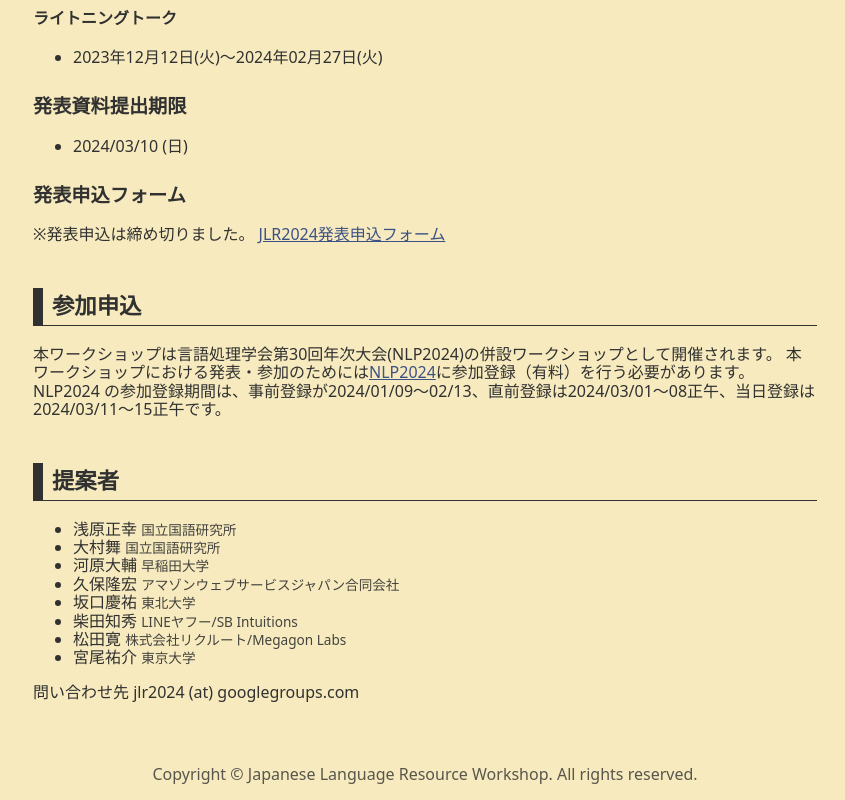
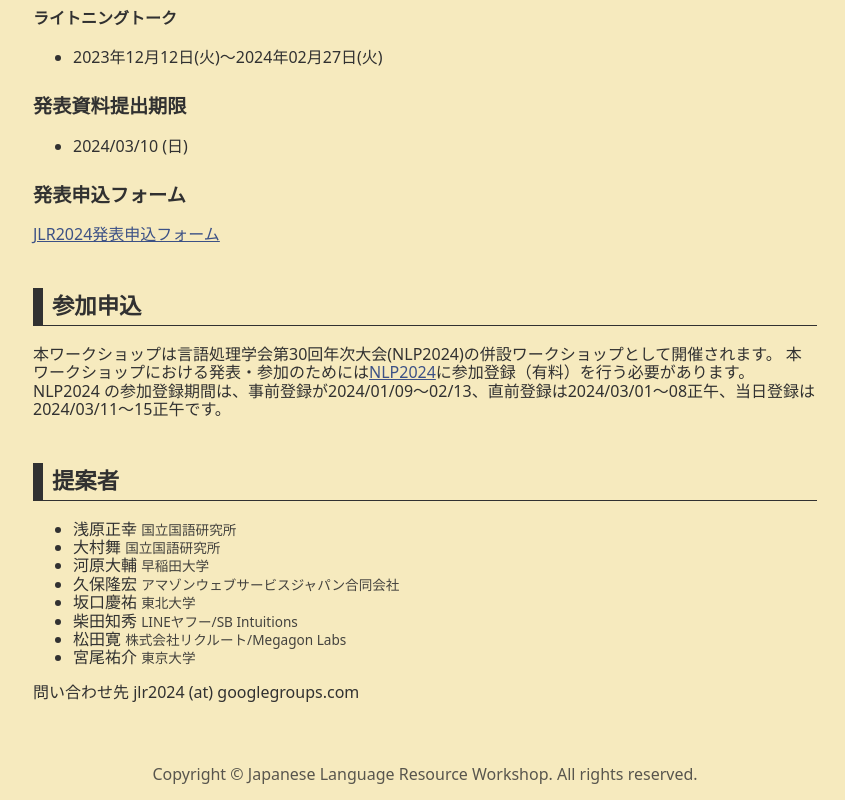
Before and after one commit to jedworkshop/JLR2024, an Eleventy site: page src/index.md in a window 1280 px wide. Shown: the part 3583-4383 px from the top of the page, without its empty margins (215-1060 px from the left). Built offline with nearby package versions, Linux system fonts and the light colour scheme; Eleventy itself is replaced by a stand-in of ours; files that its build step writes are made by us from their sources.

Commit message:
fix link

```diff
--- a/src/index.md
+++ b/src/index.md
@@ -130,7 +130,6 @@ index: true
 
 ### 発表申込フォーム
 
-※発表申込は締め切りました。
 [JLR2024発表申込フォーム](https://forms.gle/MLS2nmuGMdnYkqcG7)
 
 ## 参加申込
```
